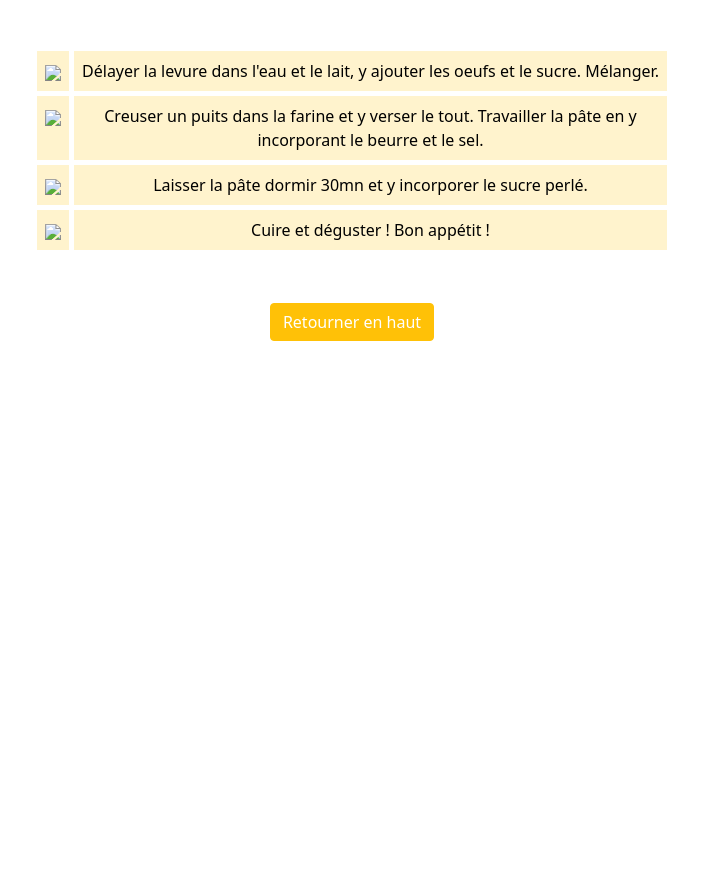
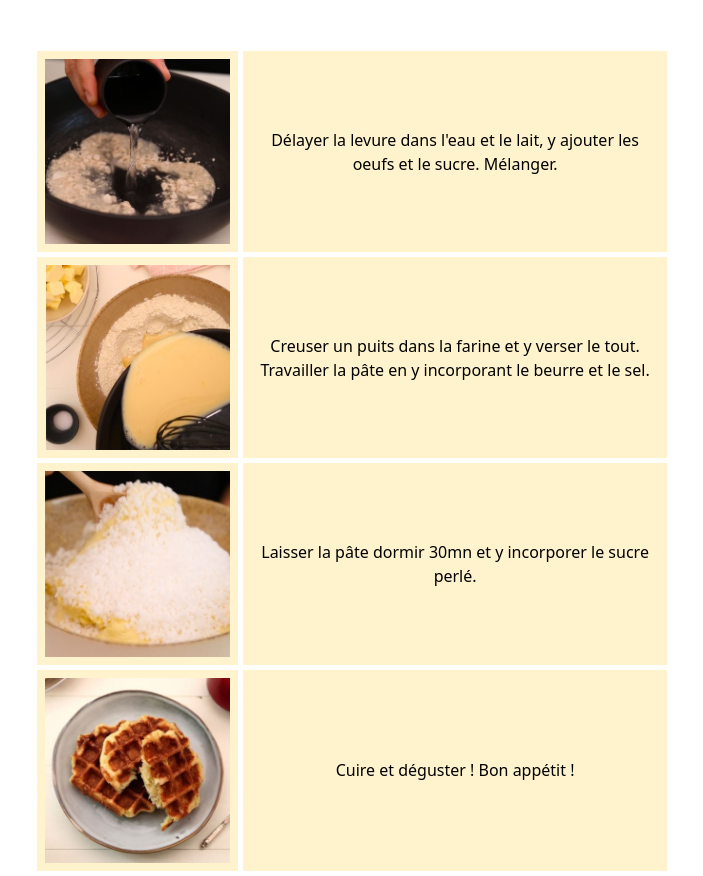
Before and after one commit to sirinebenamour/td_recette, a plain HTML site: page index.html in a window 1280 px wide. Shown: the part 1201-2077 px from the top of the page, without its empty margins (288-991 px from the left). Before the commit the page ends 1590 px from the top, so only its background shows below. Drawn offline with nearby package versions, Linux system fonts and the light colour scheme; the site is published under a folder, as on GitHub Pages, so addresses that start at the root find nothing.

Commit message:
Update index.html

```diff
--- a/index.html
+++ b/index.html
@@ -56,7 +56,7 @@
       <tbody>
         <tr class="table-warning">
           <td class="border border-5 border-white">
-            <img class="w-100" src="../img/etape_1.jpg" />
+            <img class="w-100" src="./img/etape_1.jpg" />
           </td>
           <td class="text-center align-middle border border-5 border-white">
             Délayer la levure dans l'eau et le lait, y ajouter les oeufs et le
@@ -65,7 +65,7 @@
         </tr>
         <tr class="table-warning">
           <td class="border border-5 border-white">
-            <img class="w-100" src="/img/etape_2.jpg" />
+            <img class="w-100" src="./img/etape_2.jpg" />
           </td>
           <td class="text-center align-middle border border-5 border-white">
             Creuser un puits dans la farine et y verser le tout. Travailler la
@@ -74,7 +74,7 @@
         </tr>
         <tr class="table-warning">
           <td class="border border-5 border-white">
-            <img class="w-100" src="/img/etape_3.jpg" />
+            <img class="w-100" src="./img/etape_3.jpg" />
           </td>
           <td class="text-center align-middle border border-5 border-white">
             Laisser la pâte dormir 30mn et y incorporer le sucre perlé.
@@ -82,7 +82,7 @@
         </tr>
         <tr class="table-warning">
           <td class="border border-5 border-white">
-            <img class="w-100" src="/img/etape_4.jpg" />
+            <img class="w-100" src="./img/etape_4.jpg" />
           </td>
           <td class="text-center align-middle border border-5 border-white">
             Cuire et déguster ! Bon appétit !
```
